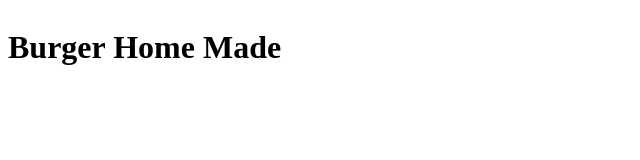
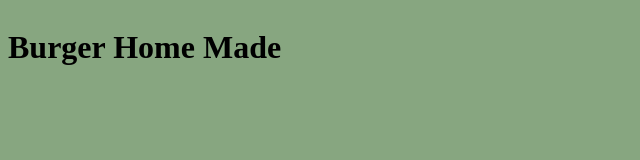
Before and after one commit to KlrD13/burger-project, a plain HTML site: page index.html in a window 1280 px wide. Shown: the whole page, without its empty margins (0-640 px from the left). Drawn offline with Linux system fonts and the light colour scheme.

Commit message:
add background color

```diff
--- a/style.css
+++ b/style.css
@@ -2,4 +2,5 @@ body{
     display: flex;
     text-align: center;
     align-items: center;
+    background-color: rgb(135, 166, 128);
 }
```
